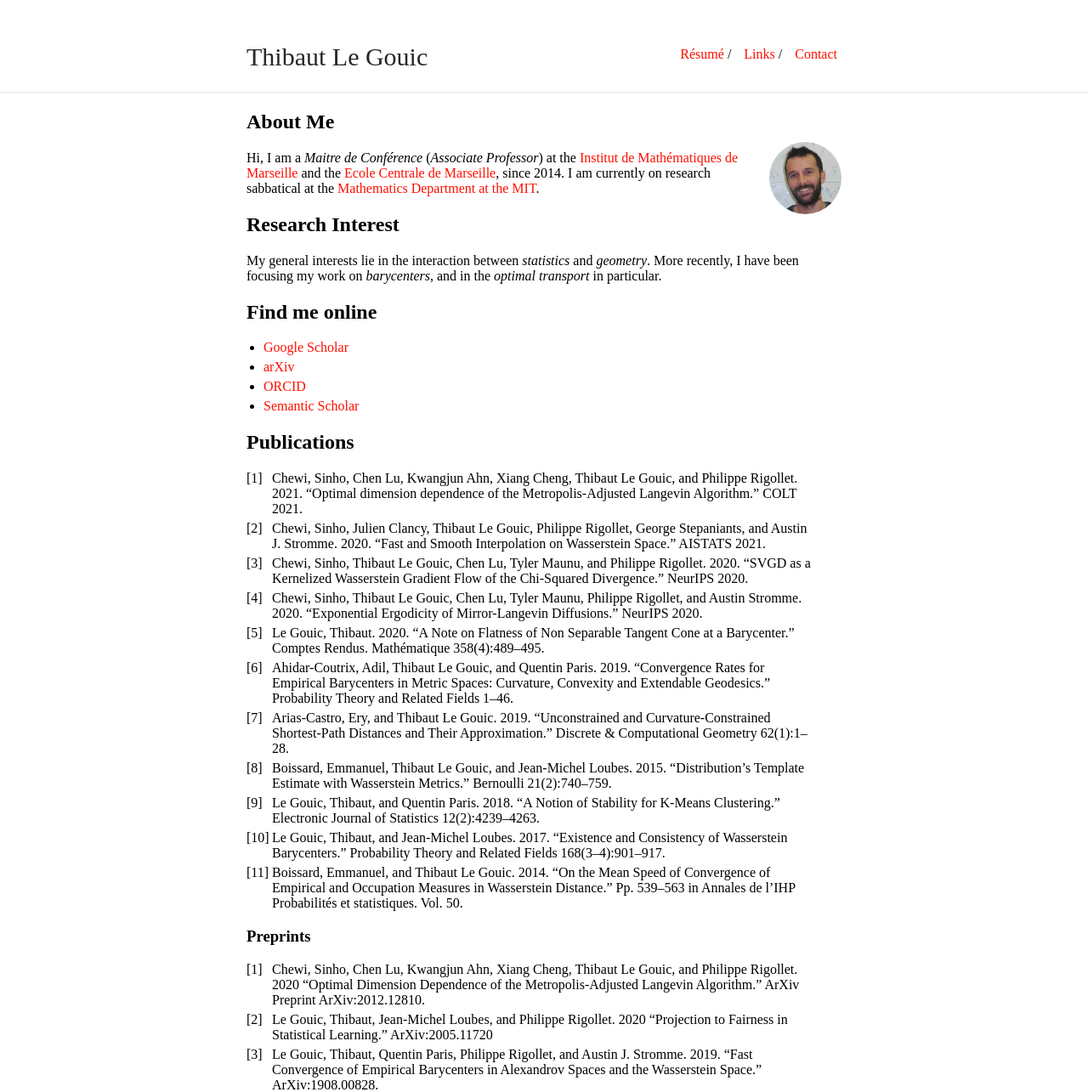
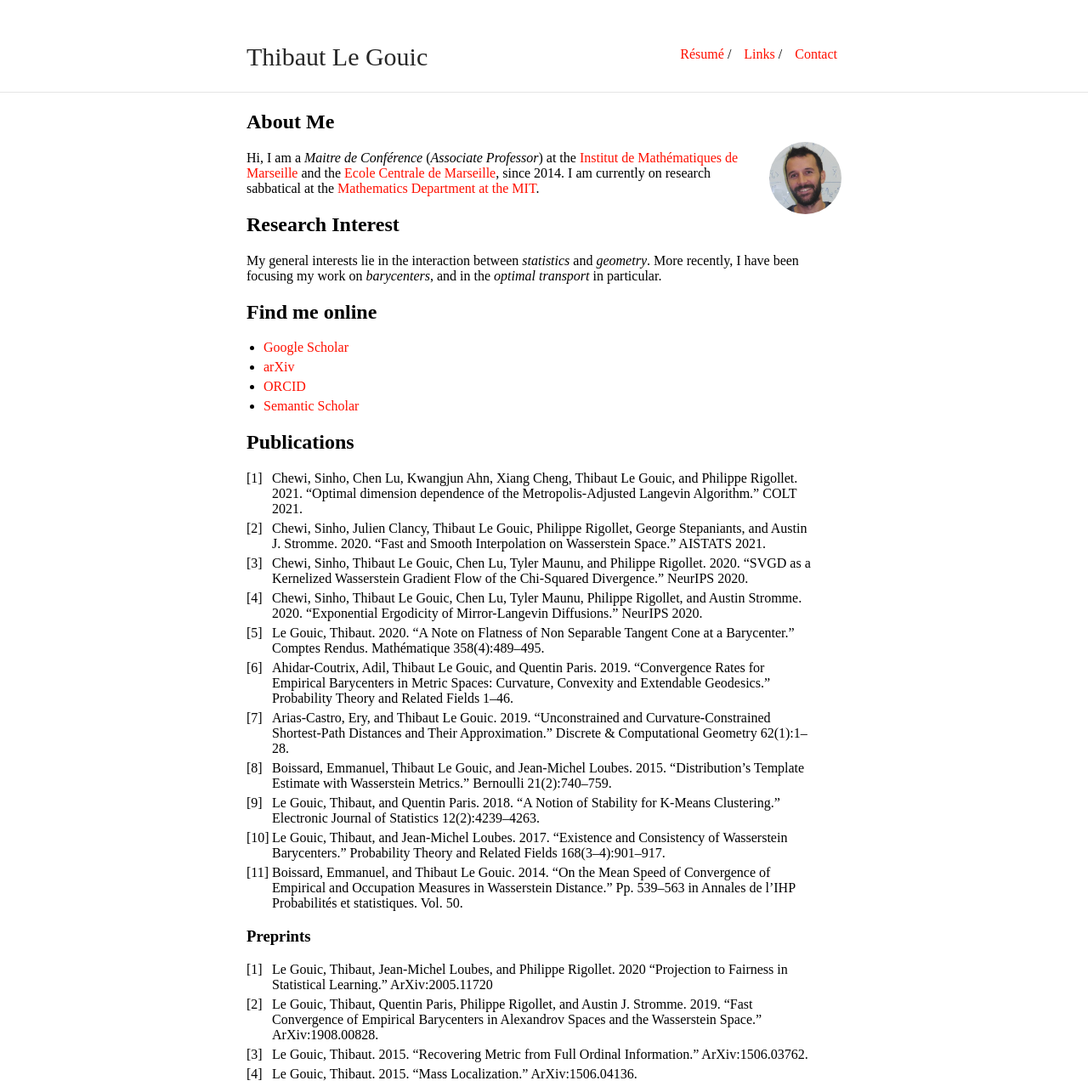
Before and after one commit to ThibautLG/thibautlg.github.io, a Jekyll site: the page built from index.md, in a window 1280 px wide, cut to the strip 0-1285 px from the top of the page. Shown: the whole strip at 85% size. Built offline with Jekyll 4.4.1, drawn with Linux system fonts in a browser that asks for light colours; our own code applies the rules of GitHub Pages for plain Markdown files.

Commit message:
maj Optimal Dimension

```diff
--- a/index.md
+++ b/index.md
@@ -37,7 +37,6 @@ More recently, I have been focusing my work on *barycenters*, and in the *optima
 
 ### Preprints
 
-1. Chewi, Sinho, Chen Lu, Kwangjun Ahn, Xiang Cheng, Thibaut Le Gouic, and Philippe Rigollet. 2020 “Optimal Dimension Dependence of the Metropolis-Adjusted Langevin Algorithm.” ArXiv Preprint ArXiv:2012.12810.
 1. Le Gouic, Thibaut, Jean-Michel Loubes, and Philippe Rigollet. 2020 “Projection to Fairness in Statistical Learning.” ArXiv:2005.11720
 1. Le Gouic, Thibaut, Quentin Paris, Philippe Rigollet, and Austin J. Stromme. 2019. “Fast Convergence of Empirical Barycenters in Alexandrov Spaces and the Wasserstein Space.” ArXiv:1908.00828.
 1. Le Gouic, Thibaut. 2015. “Recovering Metric from Full Ordinal Information.” ArXiv:1506.03762.
```
